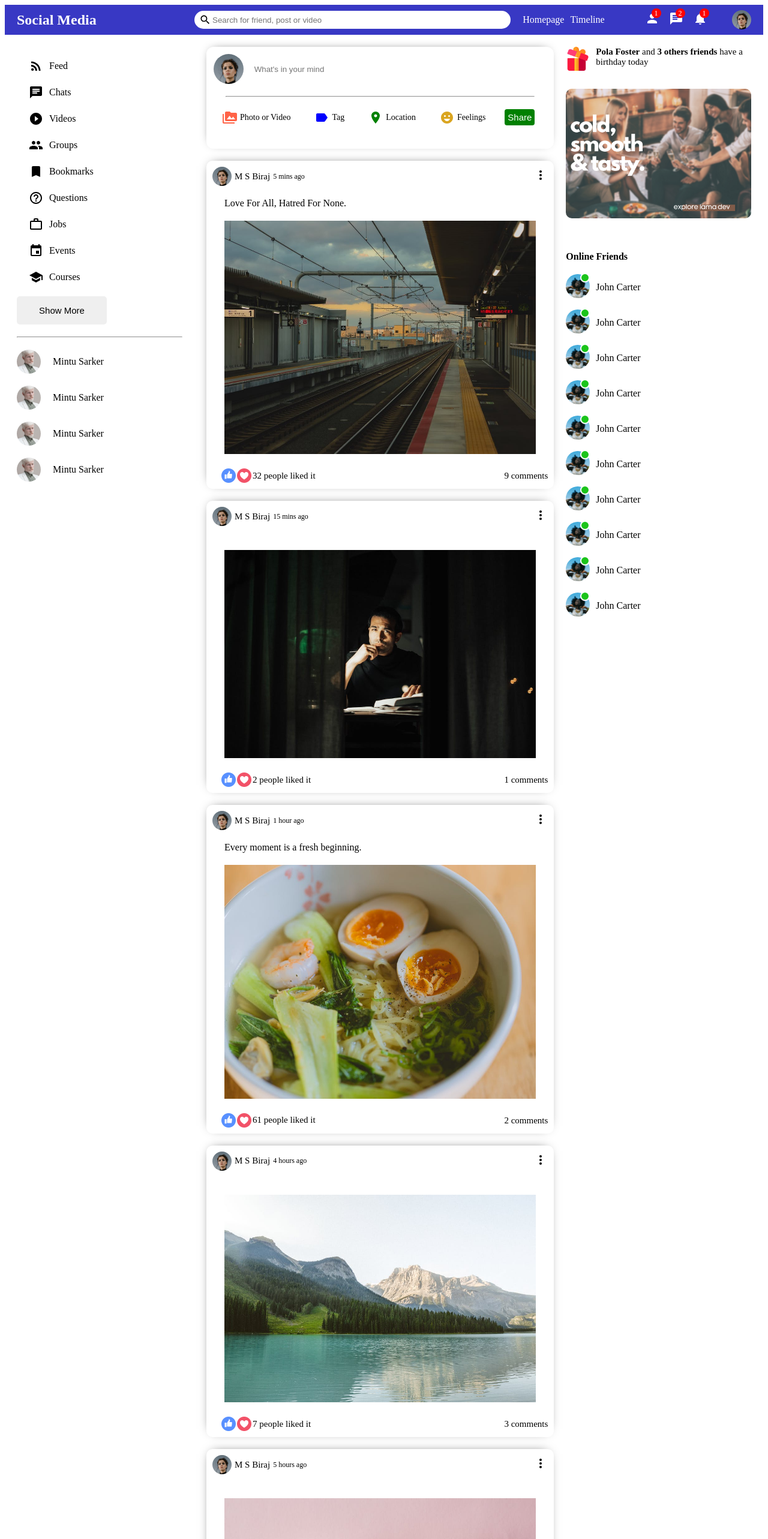
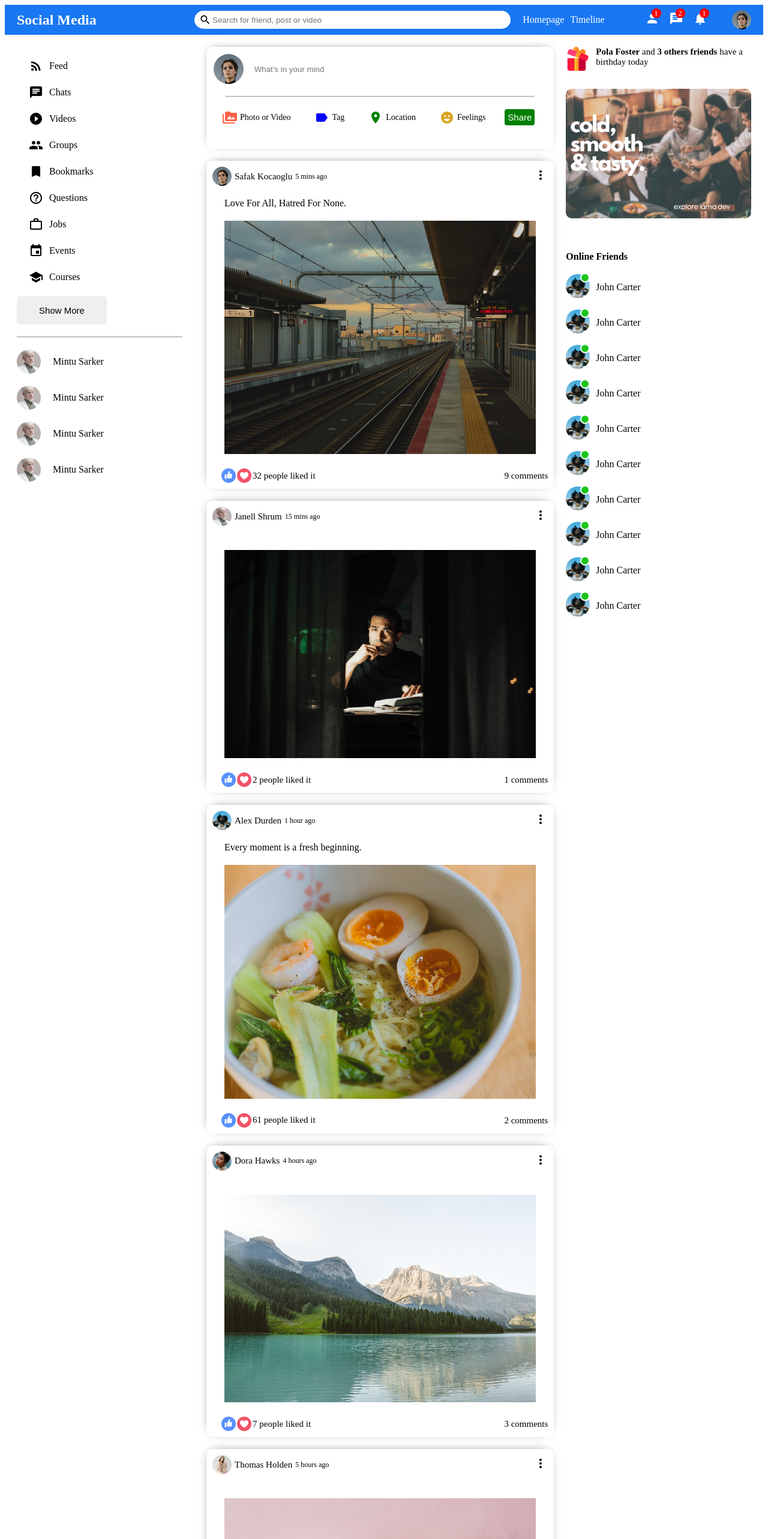
Before and after one commit to mintusarker/social-app, a React (Create React App) app: page / in a window 1280 px wide. Shown: the top 2566 px of the page at 60% size. Built offline with nearby package versions, Linux system fonts and the light colour scheme.

Commit message:
add section

```diff
--- a/src/components/post/Post.js
+++ b/src/components/post/Post.js
@@ -2,8 +2,13 @@ import { MoreVert } from "@material-ui/icons";
 import React from "react";
 import "./Post.css";
 
+import { Users } from "../../dummyData";
+
 const Post = ({ post }) => {
-  console.log(post);
+
+  const user = Users.filter((u) => u.id === post?.userId)[0];
+  console.log(user);
+
   return (
     <div className="post">
       <div className="postWarper">
@@ -11,10 +16,13 @@ const Post = ({ post }) => {
           <div className="postTopLeft">
             <img
               className="postProfileImg"
-              src="/assets/people/1.jpeg"
+              src={Users.filter((u) => u.id === post?.userId)[0].profilePicture}
               alt=""
             />
-            <span className="postUsername">M S Biraj</span>
+
+            <span className="postUsername">
+              {Users.filter((u) => u.id === post?.userId)[0].username}
+            </span>
             <span className="postDate"> {post?.date}</span>
           </div>
 
--- a/src/components/sidebar/Sidebar.css
+++ b/src/components/sidebar/Sidebar.css
@@ -2,6 +2,8 @@
     flex: 3;
     height: calc(100vh - 50px);
     overflow-y: scroll;
+    position: sticky;
+    top: 50px;
 }
 
 ::-webkit-scrollbar{
--- a/src/components/topbar/Topbar.css
+++ b/src/components/topbar/Topbar.css
@@ -1,11 +1,12 @@
 .topbarContainer {
     height: 50px;
     width: 100%;
-    background-color: rgb(56, 56, 196);
+    background-color:  #1877f2;
     display: flex;
     align-items: center;
-    position: static;
+    position: sticky;
     top: 0;
+    z-index: 999;
 }
 
 .logo {
--- a/src/dummyData.js
+++ b/src/dummyData.js
@@ -1,52 +1,52 @@
 export const Users = [
   {
-      id:1,
-      profilePicture: "assets/person/1.jpeg",
+    id: 1,
+    profilePicture: "assets/people/1.jpeg",
     username: "Safak Kocaoglu",
   },
   {
-      id:2,
-      profilePicture: "assets/person/2.jpeg",
+    id: 2,
+    profilePicture: "assets/people/2.jpeg",
     username: "Janell Shrum",
   },
   {
-      id:3,
-      profilePicture: "assets/person/3.jpeg",
+    id: 3,
+    profilePicture: "assets/people/3.jpeg",
     username: "Alex Durden",
   },
   {
-      id:4,
-      profilePicture: "assets/person/4.jpeg",
+    id: 4,
+    profilePicture: "assets/people/4.jpeg",
     username: "Dora Hawks",
   },
   {
-      id:5,
-      profilePicture: "assets/person/5.jpeg",
+    id: 5,
+    profilePicture: "assets/people/5.jpeg",
     username: "Thomas Holden",
   },
   {
-      id:6,
-      profilePicture: "assets/person/6.jpeg",
+    id: 6,
+    profilePicture: "assets/people/6.jpeg",
     username: "Shirley Beauchamp",
   },
   {
-      id:7,
-      profilePicture: "assets/person/7.jpeg",
+    id: 7,
+    profilePicture: "assets/people/7.jpeg",
     username: "Travis Bennett",
   },
   {
-      id:8,
-      profilePicture: "assets/person/8.jpeg",
+    id: 8,
+    profilePicture: "assets/people/8.jpeg",
     username: "Kristen Thomas",
   },
   {
-      id:9,
-      profilePicture: "assets/person/9.jpeg",
+    id: 9,
+    profilePicture: "assets/people/9.jpeg",
     username: "Gary Duty",
   },
   {
-      id:10,
-      profilePicture: "assets/person/10.jpeg",
+    id: 10,
+    profilePicture: "assets/people/10.jpeg",
     username: "Safak Kocaoglu",
   },
 ];
```
Lines whose indentation alone changed are shown as unchanged.
